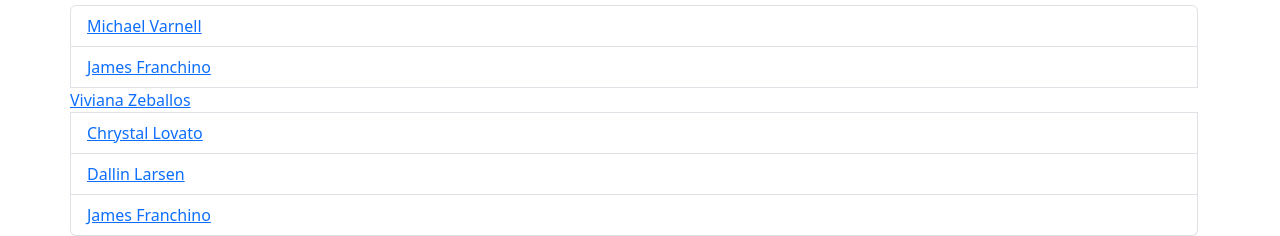
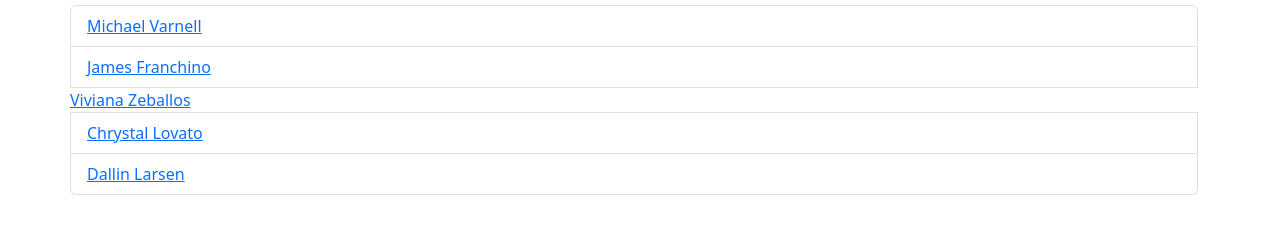
Before and after one commit to movarnell/GitHub-for-Beginners, a website built with Vite: page index.html in a window 1280 px wide. Shown: the part 1288-1524 px from the top of the page. After the commit the page ends 1483 px from the top, so only its background shows below. Built offline with nearby package versions, Linux system fonts and the light colour scheme; files whose address does not match are found by name.

Commit message:
Update index.html

```diff
--- a/index.html
+++ b/index.html
@@ -38,9 +38,7 @@
           <li class="list-group-item">
           <a href="./dallin.html">Dallin Larsen</a>
             </li>
-      <li class="list-group-item">
-            <a href="./james.html">James Franchino</a>
-          </li>
+
 <!-- NOTE: Put your links in the area above this! -->
 
       </div>
```
